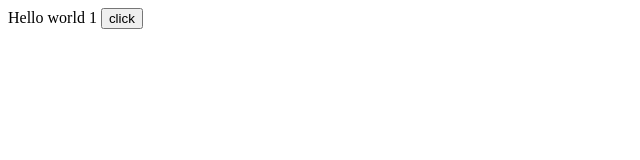
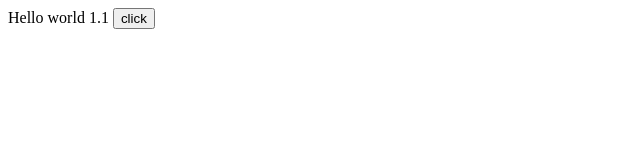
Before and after one commit to xlibr/xlibr.github.io, a plain HTML site: page index.html in a window 1280 px wide. Shown: the full height of the page, 0-640 px from the left. Drawn offline with Linux system fonts and the light colour scheme.

Commit message:
Update index.html

```diff
--- a/index.html
+++ b/index.html
@@ -9,7 +9,7 @@
 </head>
 
 <body>
-  Hello world 1
+  Hello world 1.1
   <script type="text/javascript" src="script.js"></script>
   <input type="button" value="click" onclick="test()"/>
 
```
